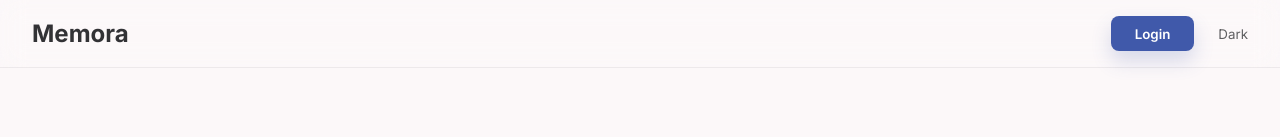
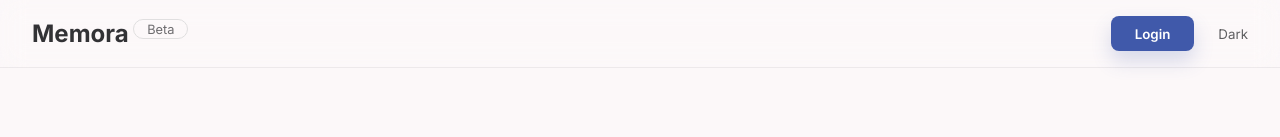
Before and after one commit to N3sterFerns/Memora-The-Extension-, a React (Vite) app in the folder frontend/: page / in a window 1280 px wide. Shown: the top 137 px of the page. Built offline with nearby package versions, Linux system fonts and the light colour scheme; no server answers.

Commit message:
added beta tag

```diff
--- a/frontend/src/features/home/pages/Homepage.jsx
+++ b/frontend/src/features/home/pages/Homepage.jsx
@@ -28,6 +28,9 @@ const Homepage = () => {
         <div className="container">
           <div className="left">
             <span className="logo">Memora</span>
+            <div className="beta-con">
+              <span className="beta">Beta</span>
+            </div>
           </div>
 
           <div className="right">
--- a/frontend/src/features/home/styles/homepage.scss
+++ b/frontend/src/features/home/styles/homepage.scss
@@ -40,12 +40,29 @@
     .left {
       display: flex;
       align-items: center;
-      gap: 3rem;
+      gap: 0.3rem;
 
       .logo {
         font-size: 1.5rem;
         font-weight: 700;
       }
+
+      .beta-con{
+        display: flex;
+        align-self: start;
+        pointer-events: none;
+        cursor: none;
+        opacity: 0.7;
+        .beta{
+          padding: 0.1rem 0.8rem;
+          font-size: 0.8rem;
+          border: 1px solid rgb(212, 212, 212);
+          border-radius: 20px;
+          pointer-events: none;
+          cursor: none;
+        }
+      }
+
 
       .links {
         display: flex;
--- a/frontend/src/features/save/components/Navbar.jsx
+++ b/frontend/src/features/save/components/Navbar.jsx
@@ -20,6 +20,7 @@ const Navbar = () => {
           </button>
 
           <span className="top-nav__brand">Memora</span>
+
 
           <nav className="top-nav__nav desktop-only">
             <Link className="active" to={"/dashboard"}>Dashboard</Link>
@@ -50,19 +51,15 @@ const Navbar = () => {
 
       <div className={`mobile-drawer ${menuOpen ? "open" : ""}`}>
         <div className="mobile-drawer__header">
-          <span>Memora</span>
+            <span>Memora</span>
           <button onClick={() => setMenuOpen(false)}>
             <span className="material-symbols-outlined">close</span>
           </button>
         </div>
 
         <nav className="mobile-drawer__nav">
-          <a href="#" className="active">
-            Dashboard
-          </a>
-          <a href="#">Content</a>
-          <a href="#">Analytics</a>
-          <a href="#">Media</a>
+          <Link className="active" to={"/dashboard"}>Dashboard</Link>
+          <Link to={"/dashboard/graph"}>Analytics</Link>
         </nav>
       </div>
     </>
--- a/frontend/src/features/save/components/SideBar.jsx
+++ b/frontend/src/features/save/components/SideBar.jsx
@@ -1,6 +1,6 @@
 import React from "react";
 import { useAuth } from "../../auth/hooks/useAuth";
-import { useNavigate } from "react-router";
+import { Navigate, useNavigate } from "react-router";
 
 const SideBar = () => {
 
@@ -9,7 +9,7 @@ const SideBar = () => {
 
   const handleLogout = ()=>{
     logOut()
-    navigate("/login")
+    navigate("/", { replace: true })
   }
 
   return (
```
Also changed, not shown: frontend/src/features/save/styles/dashboard.scss (line endings or trailing spaces).
